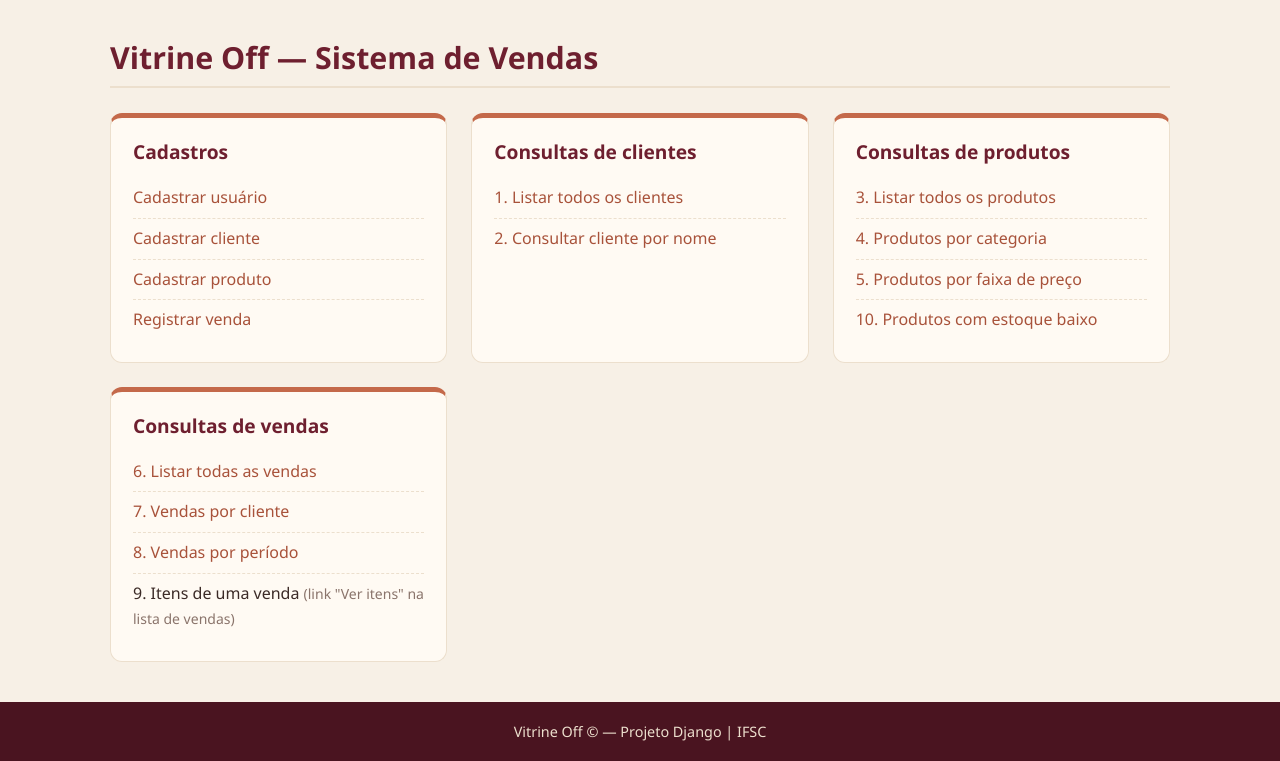
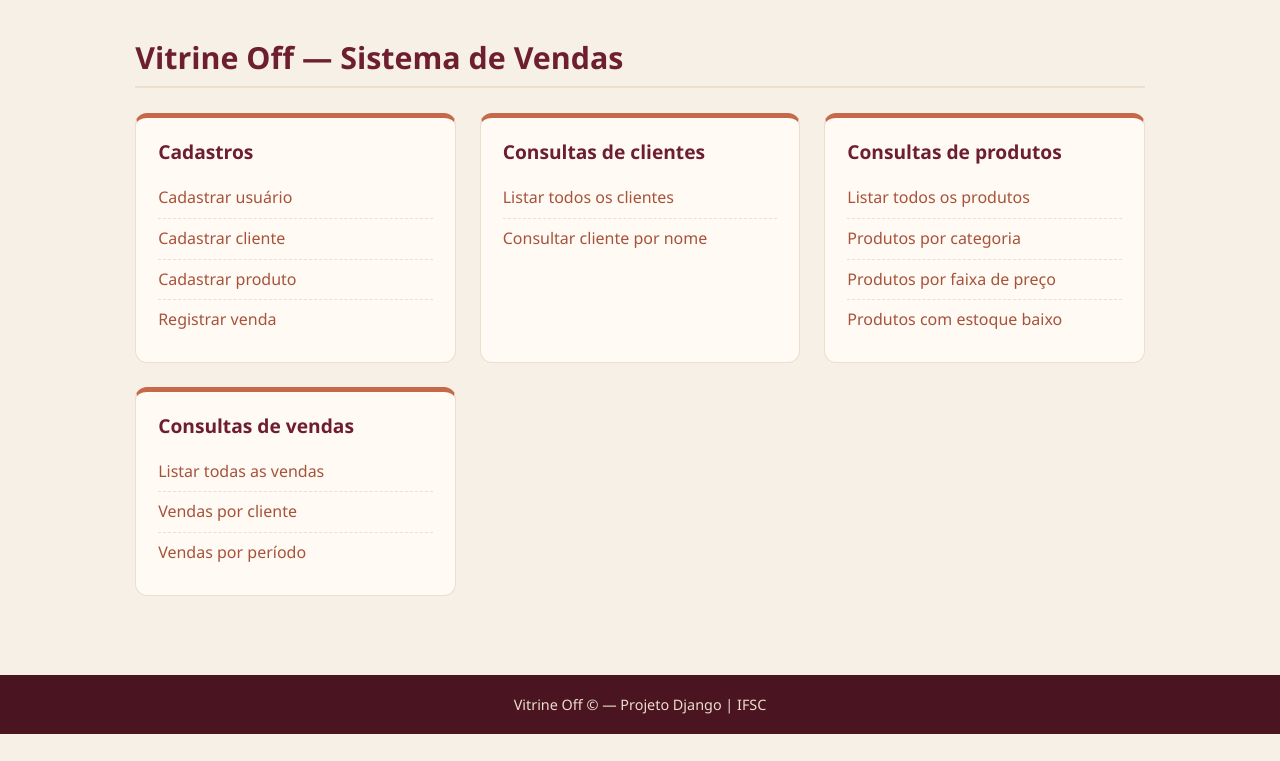
Before and after one commit to ketzdev/vitrinioffpweb, a Django app: page / in a window 1280 px wide. Shown: the part 66-827 px from the top of the page. After the commit the page ends 800 px from the top, so only its background shows below. Run offline with Django 4.2, Linux system fonts and the light colour scheme; some libraries are stand-ins or nearby versions.

Commit message:
tirando comentario

```diff
--- a/venda/models.py
+++ b/venda/models.py
@@ -2,7 +2,7 @@ from django.db import models
 from django.contrib.auth.models import AbstractUser
 from django.db import models
 
-# Create your models here.
+
 
 class  Usuario(AbstractUser):
         TIPO_USUARIO_CHOICES = [
--- a/venda/static/css/estilo.css
+++ b/venda/static/css/estilo.css
@@ -1,33 +1,20 @@
-/* =====================================================
-   VITRINE OFF - estilo.css
-   Paleta: terracota, vinho e bege
-   Este arquivo é carregado DEPOIS do Bootstrap,
-   por isso ele consegue sobrescrever o visual padrão.
-   ===================================================== */
-
-
-/* ---------- 1. CORES (mude aqui e o site inteiro muda) ---------- */
 :root {
-    --bege-claro: #f7f0e6;    /* fundo da página */
-    --bege: #ecdfcd;          /* bordas e detalhes suaves */
-    --branco-quente: #fffaf3; /* fundo de cartões e tabelas */
-    --terracota: #c4694a;     /* botões e destaques */
+    --bege-claro: #f7f0e6;
+    --bege: #ecdfcd;
+    --branco-quente: #fffaf3;
+    --terracota: #c4694a;
     --terracota-escuro: #a8523a;
-    --vinho: #6e1f2f;         /* menu, títulos e rodapé */
+    --vinho: #6e1f2f;
     --vinho-escuro: #4a1420;
-    --texto: #3b2a26;         /* texto corrido */
-    --texto-suave: #8a746b;   /* textos secundários */
+    --texto: #3b2a26;
+    --texto-suave: #8a746b;
 }
 
-
-/* ---------- 2. BASE DA PÁGINA ---------- */
 body {
     background-color: var(--bege-claro);
     color: var(--texto);
     font-family: "Segoe UI", Roboto, Arial, sans-serif;
     line-height: 1.6;
-
-    /* faz o rodapé ficar sempre no fim da tela */
     min-height: 100vh;
     display: flex;
     flex-direction: column;
@@ -41,13 +28,10 @@ a:hover {
     color: var(--vinho);
 }
 
-/* sobrescreve o cinza padrão do Bootstrap */
 .text-muted {
     color: var(--texto-suave) !important;
 }
 
-
-/* ---------- 3. TOPO / MENU ---------- */
 .topo {
     background-color: var(--vinho);
     border-bottom: 4px solid var(--terracota);
@@ -71,11 +55,8 @@ a:hover {
     color: #ffffff;
 }
 
-
-/* ---------- 4. CONTEÚDO E RODAPÉ ---------- */
 .conteudo {
-    flex: 1; /* ocupa o espaço que sobra e empurra o rodapé para baixo */
-    width: 100%;
+    flex: 1;
     max-width: 1100px;
     margin: 0 auto;
     padding: 40px 20px;
@@ -89,8 +70,6 @@ a:hover {
     font-size: 0.9rem;
 }
 
-
-/* ---------- 5. TÍTULOS ---------- */
 .titulo-pagina {
     color: var(--vinho);
     font-size: 1.9rem;
@@ -106,14 +85,12 @@ h2.h4 {
 }
 
 
-/* ---------- 6. BOTÕES ---------- */
 .btn {
     border-radius: 8px;
     padding: 8px 20px;
     font-weight: 500;
 }
 
-/* botão principal: terracota */
 .btn-primary {
     --bs-btn-bg: var(--terracota);
     --bs-btn-border-color: var(--terracota);
@@ -124,7 +101,6 @@ h2.h4 {
     --bs-btn-focus-shadow-rgb: 196, 105, 74;
 }
 
-/* botão secundário (Voltar): contorno vinho */
 .btn-secondary {
     --bs-btn-color: var(--vinho);
     --bs-btn-bg: transparent;
@@ -136,8 +112,6 @@ h2.h4 {
     --bs-btn-active-border-color: var(--vinho-escuro);
 }
 
-
-/* ---------- 7. CARTÕES DO MENU (página inicial) ---------- */
 .cartao-menu {
     background-color: var(--branco-quente);
     border: 1px solid var(--bege);
@@ -183,8 +157,6 @@ h2.h4 {
     text-decoration: underline;
 }
 
-
-/* ---------- 8. FORMULÁRIOS DE CADASTRO ---------- */
 .cadastro-container {
     display: flex;
     justify-content: center;
@@ -212,7 +184,6 @@ h2.h4 {
     margin: 0;
 }
 
-/* campos (inputs, selects, etc.) */
 .form-label {
     color: var(--vinho);
     font-weight: 500;
@@ -237,7 +208,6 @@ h2.h4 {
 }
 
 
-/* ---------- 9. PAINEL DE BUSCA (páginas de consulta) ---------- */
 .painel-busca {
     background-color: var(--branco-quente);
     border: 1px solid var(--bege);
@@ -249,7 +219,6 @@ h2.h4 {
 }
 
 
-/* ---------- 10. TABELAS ---------- */
 .tabela-vitrine {
     --bs-table-bg: var(--branco-quente);
     --bs-table-striped-bg: #f6ebdc;
@@ -274,7 +243,6 @@ h2.h4 {
 }
 
 
-/* ---------- 11. MENSAGENS DE AVISO (sucesso, erro...) ---------- */
 .alert {
     border-radius: 8px;
 }
@@ -293,7 +261,7 @@ h2.h4 {
 }
 
 
-/* ---------- 12. CELULAR ---------- */
+
 @media (max-width: 576px) {
     .conteudo {
         padding: 25px 15px;
--- a/venda/templates/index.html
+++ b/venda/templates/index.html
@@ -18,8 +18,8 @@
         <section class="cartao-menu">
             <h2>Consultas de clientes</h2>
             <ul>
-                <li><a href="{% url 'ConsultaClientes' %}">1. Listar todos os clientes</a></li>
-                <li><a href="{% url 'ConsultaClientePorNome' %}">2. Consultar cliente por nome</a></li>
+                <li><a href="{% url 'ConsultaClientes' %}"> Listar todos os clientes</a></li>
+                <li><a href="{% url 'ConsultaClientePorNome' %}"> Consultar cliente por nome</a></li>
             </ul>
         </section>
     </div>
@@ -27,10 +27,10 @@
         <section class="cartao-menu">
             <h2>Consultas de produtos</h2>
             <ul>
-                <li><a href="{% url 'ConsultaProdutos' %}">3. Listar todos os produtos</a></li>
-                <li><a href="{% url 'ConsultaProdutosPorCategoria' %}">4. Produtos por categoria</a></li>
-                <li><a href="{% url 'ConsultaProdutosPorPreco' %}">5. Produtos por faixa de preço</a></li>
-                <li><a href="{% url 'ConsultaEstoqueBaixo' %}">10. Produtos com estoque baixo</a></li>
+                <li><a href="{% url 'ConsultaProdutos' %}"> Listar todos os produtos</a></li>
+                <li><a href="{% url 'ConsultaProdutosPorCategoria' %}"> Produtos por categoria</a></li>
+                <li><a href="{% url 'ConsultaProdutosPorPreco' %}"> Produtos por faixa de preço</a></li>
+                <li><a href="{% url 'ConsultaEstoqueBaixo' %}"> Produtos com estoque baixo</a></li>
             </ul>
         </section>
     </div>
@@ -38,10 +38,9 @@
         <section class="cartao-menu">
             <h2>Consultas de vendas</h2>
             <ul>
-                <li><a href="{% url 'ConsultaVendas' %}">6. Listar todas as vendas</a></li>
-                <li><a href="{% url 'ConsultaVendasPorCliente' %}">7. Vendas por cliente</a></li>
-                <li><a href="{% url 'ConsultaVendasPorPeriodo' %}">8. Vendas por período</a></li>
-                <li>9. Itens de uma venda <small class="text-muted">(link "Ver itens" na lista de vendas)</small></li>
+                <li><a href="{% url 'ConsultaVendas' %}"> Listar todas as vendas</a></li>
+                <li><a href="{% url 'ConsultaVendasPorCliente' %}"> Vendas por cliente</a></li>
+                <li><a href="{% url 'ConsultaVendasPorPeriodo' %}"> Vendas por período</a></li>
             </ul>
         </section>
     </div>
```
